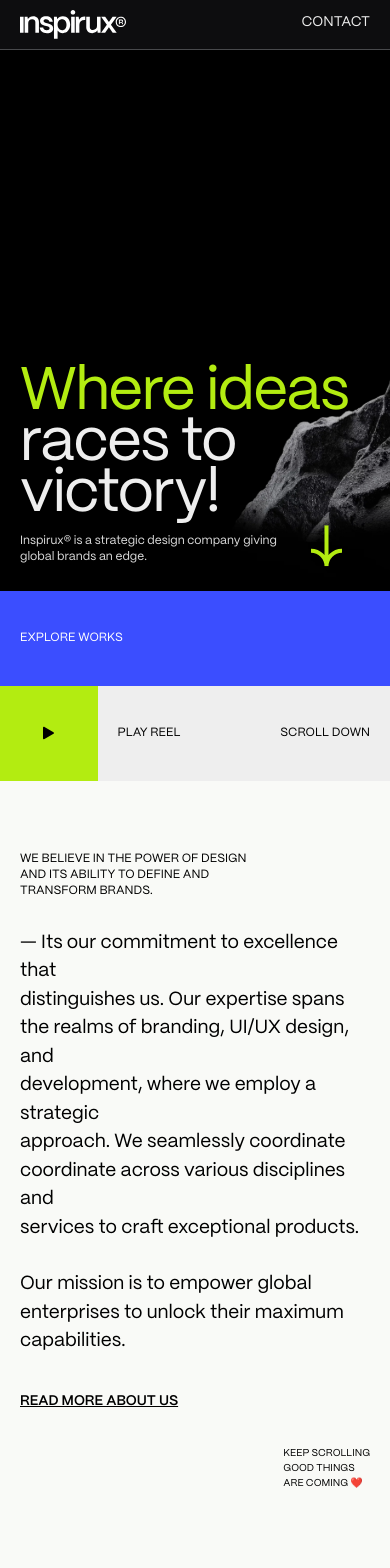
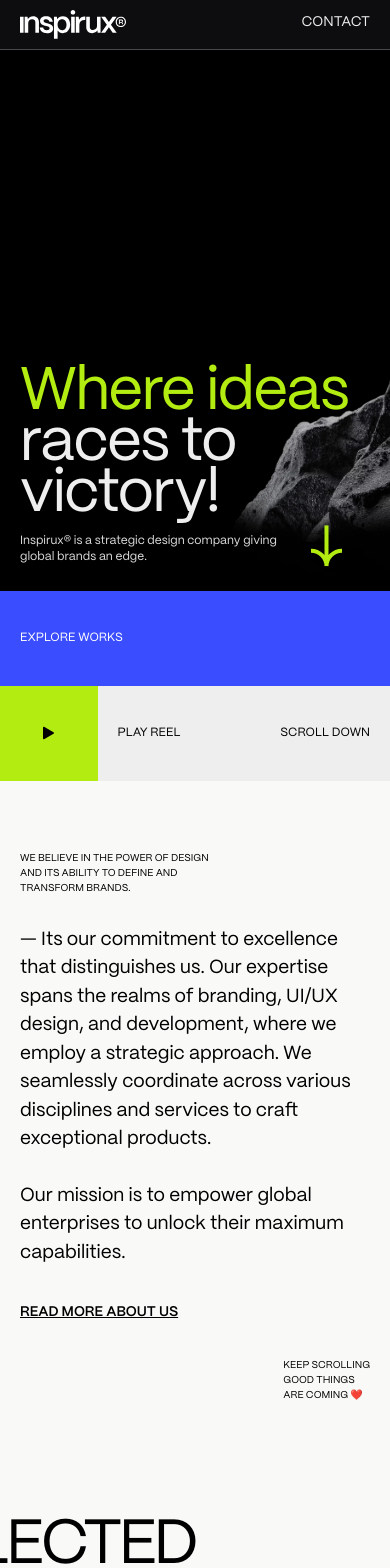
Before and after one commit to osas2211/inspirux-clone, a Next.js app: page / in a window 390 px wide. Shown: the top 1568 px of the page. Built offline with nearby package versions, Linux system fonts and the light colour scheme.

Commit message:
add updates

```diff
--- a/components/About.tsx
+++ b/components/About.tsx
@@ -11,7 +11,7 @@ export const About = () => {
       className="w-full md:min-h-[100vh] my-0 bg-[#f9faf7] md:px-[40px] px-5 2xl:py-[180px] md:py-[130px] py-[70px] about-section"
       ref={scope}
     >
-      <div className="uppercase md:text-sm text-xs md:sticky md:top-[70px] 2xl:min-w-[640.5px] md:min-w-[30%] md:-mb-[60px] mb-[30px] about-sticky">
+      <div className="uppercase md:text-sm text-[10px] md:sticky md:top-[70px] 2xl:min-w-[640.5px] md:min-w-[30%] md:-mb-[60px] mb-[30px] about-sticky">
         <p className="overflow-hidden">
           <span className="about-text-reveal">
             WE BELIEVE IN THE POWER OF DESIGN
@@ -26,7 +26,7 @@ export const About = () => {
           <span className="about-text-reveal">TRANSFORM BRANDS.</span>
         </p>
       </div>
-      <div className="flex">
+      <div className="flex font-medium">
         <div className="2xl:min-w-[640.5px] md:min-w-[30%]"></div>
         <div className="2xl:text-[40px] md:text-[32px] text-[19px] relative about-text md:w-[70%] w-full">
           <div className="md:block hidden">
@@ -64,33 +64,25 @@ export const About = () => {
           <div className="md:hidden block">
             <h2 className="overflow-hidden">
               <span className="about-text-reveal">
-                — Its our commitment to excellence that
+                — Its our commitment to excellence that distinguishes us. Our
+                expertise
               </span>
             </h2>
             <h2 className="overflow-hidden">
               <span className="about-text-reveal">
-                distinguishes us. Our expertise spans the realms of branding,
-                UI/UX design, and
+                spans the realms of branding, UI/UX design, and development,
+                where we
               </span>
             </h2>
             <h2 className="overflow-hidden">
               <span className="about-text-reveal">
-                development, where we employ a strategic
+                employ a strategic approach. We seamlessly coordinate across
+                various
               </span>
             </h2>
             <h2 className="overflow-hidden">
               <span className="about-text-reveal">
-                approach. We seamlessly coordinate
-              </span>
-            </h2>
-            <h2 className="overflow-hidden">
-              <span className="about-text-reveal">
-                coordinate across various disciplines and
-              </span>
-            </h2>
-            <h2 className="overflow-hidden">
-              <span className="about-text-reveal">
-                services to craft exceptional products.
+                disciplines and services to craft exceptional products.
               </span>
             </h2>
           </div>
```
